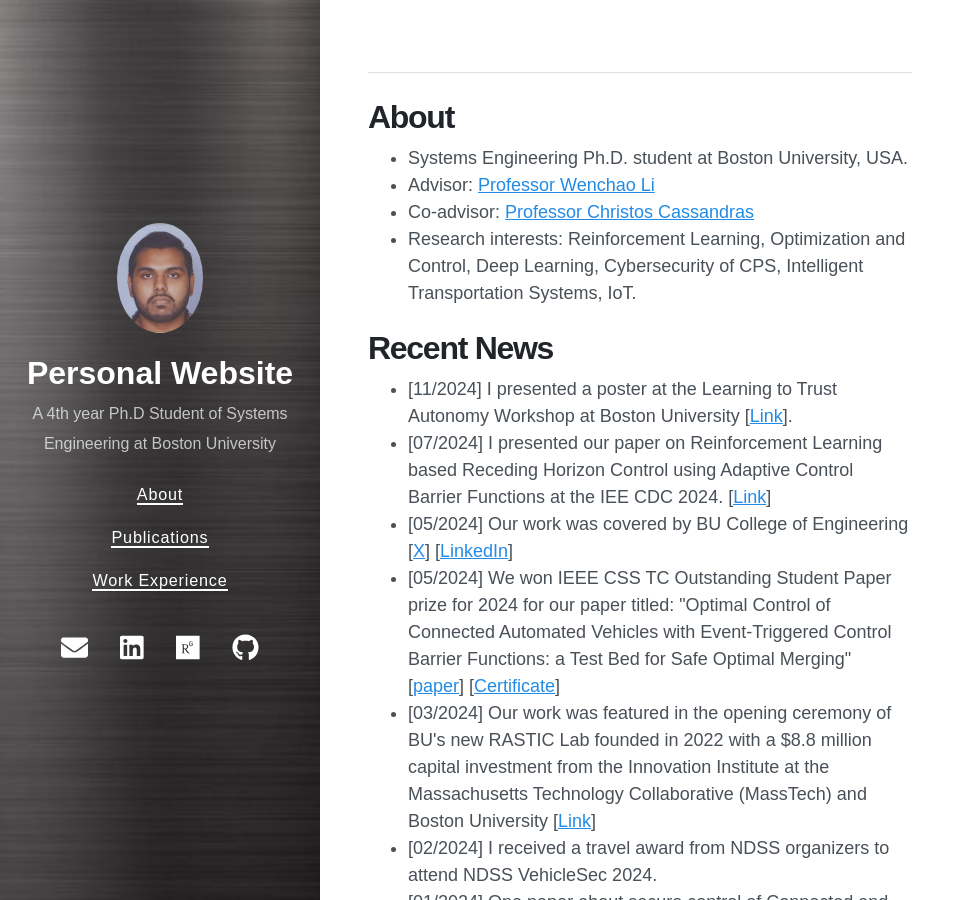
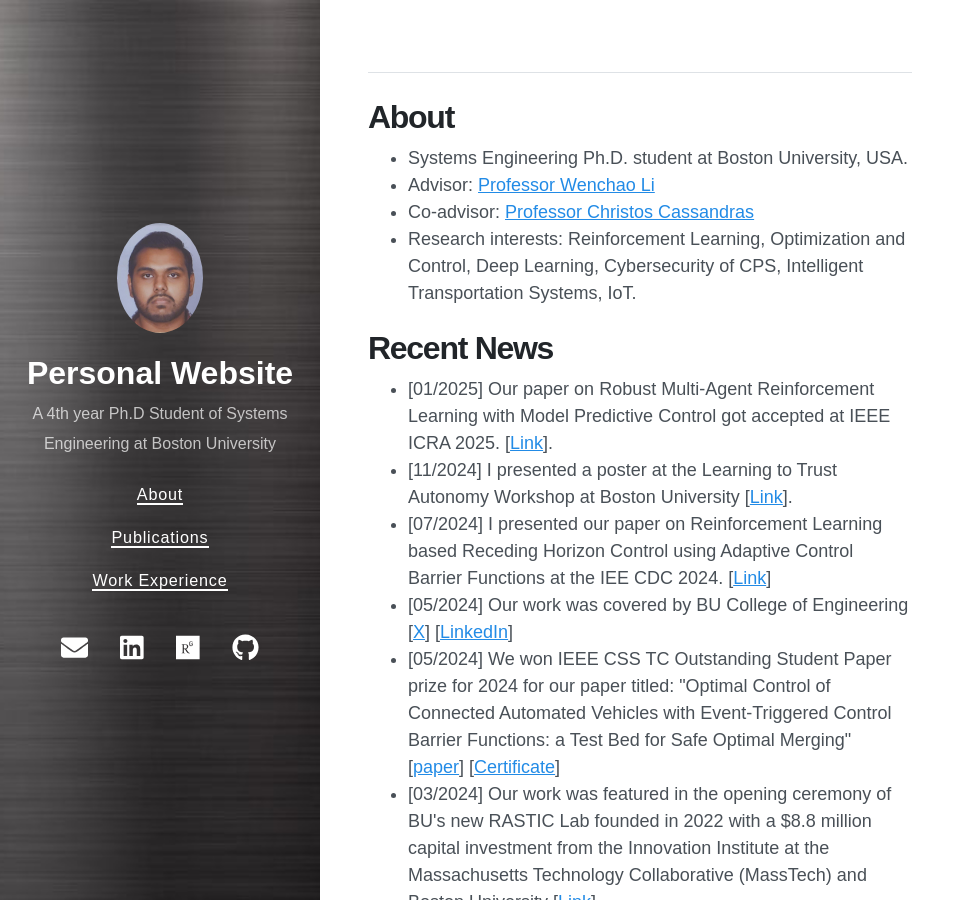
Before and after one commit to SabbirAhmad26/sabbirahmad26.github.io, a Jekyll site: the page built from README.md, in a window 1280 px wide and 900 px high. Shown: the whole window, without its empty margins (0-975 px from the left). Built offline with Jekyll 4.4.1, drawn with Linux system fonts in a browser that asks for light colours; nearby versions of some CDN libraries; our own code applies the rules of GitHub Pages for plain Markdown files.

Commit message:
Update home.html

```diff
--- a/_layouts/home.html
+++ b/_layouts/home.html
@@ -22,6 +22,7 @@
     <h1 class="title is-3">Recent News</h1>
     <div class="scroll">
       <ul>
+        <li>[01/2025] Our paper on Robust Multi-Agent Reinforcement Learning with Model Predictive Control got accepted at IEEE ICRA 2025. [<a href="https://sites.bu.edu/learningautonomy/poster-session/" target="_blank">Link</a>].</li>
         <li>[11/2024] I presented a poster at the Learning to Trust Autonomy Workshop at Boston University [<a href="https://sites.bu.edu/learningautonomy/poster-session/" target="_blank">Link</a>].</li>
         <li>[07/2024] I presented our paper on Reinforcement Learning based Receding Horizon Control using Adaptive Control Barrier Functions at the IEE CDC 2024. [<a href="https://arxiv.org/pdf/2403.17338" target="_blank">Link</a>]</li>
         <li>[05/2024] Our work was covered by BU College of Engineering [<a href="https://x.com/BUCollegeofENG/status/1803075639970615796" target="_blank">X</a>] [<a href="https://www.linkedin.com/feed/update/urn:li:activity:7208839882750726144/" target="_blank">LinkedIn</a>]</li>
```
